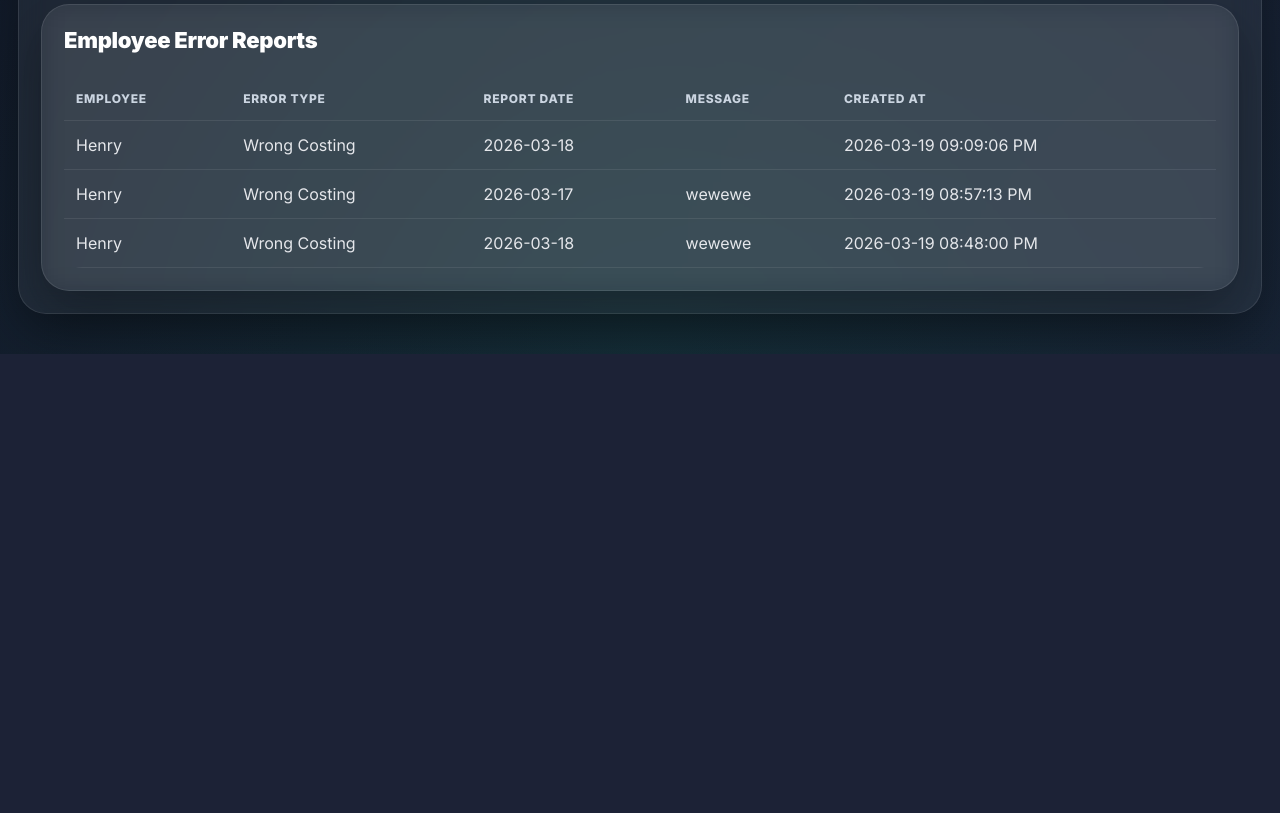
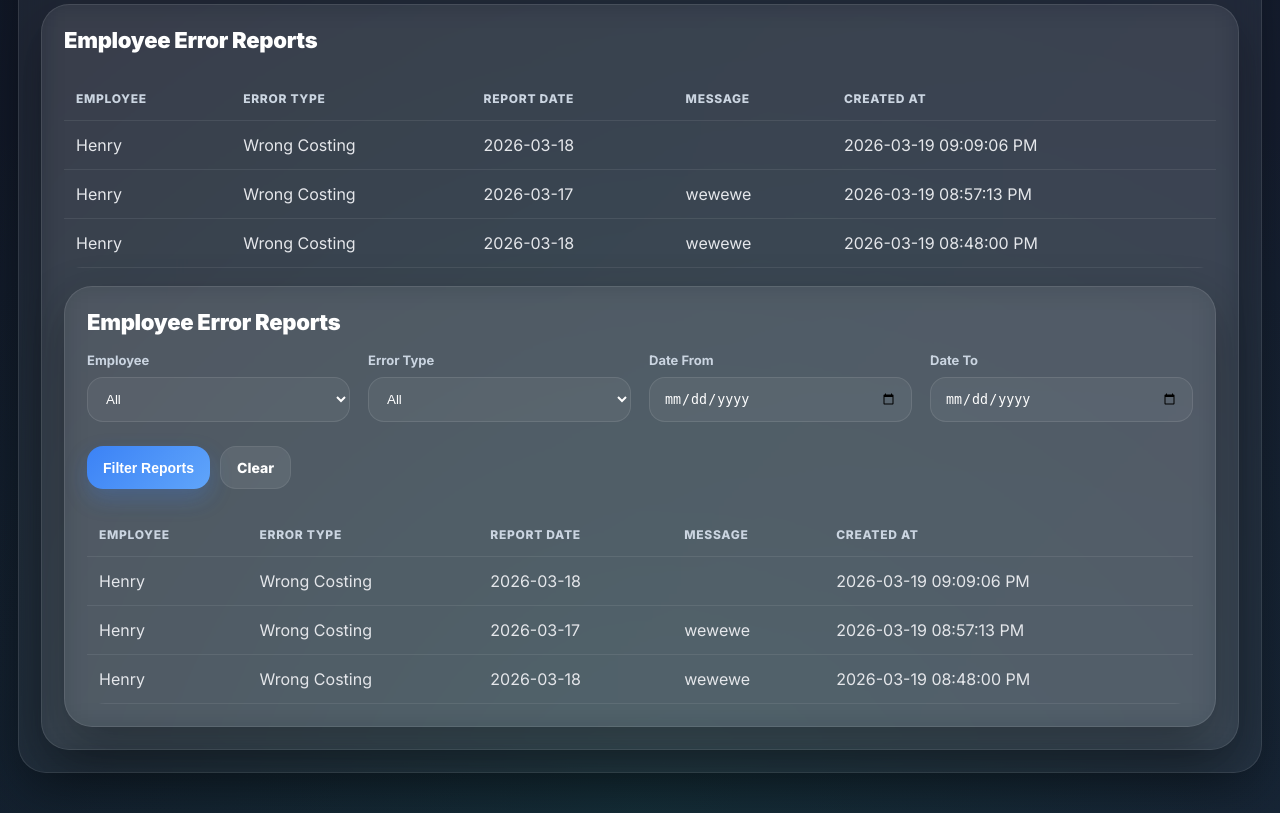
Before and after one commit to henryacosta401-prog/attendance-web, a Flask app: page /admin in a window 1280 px wide. Shown: the part 2252-3065 px from the top of the page. Before the commit the page ends 2605 px from the top, so only its background shows below. Run offline with Flask 3, Linux system fonts and the light colour scheme; a user stored in the database is signed in; data comes from the database, SQL or seed files in the repository; tables that the repository leaves empty hold one stand-in row (values such as "Sample post"); grey boxes labelled with a size stand in for pictures from a placeholder-image service; some libraries are stand-ins or nearby versions.

Commit message:
Add employee error reports table and better log details

```diff
--- a/app.py
+++ b/app.py
@@ -1109,6 +1109,11 @@ def admin_dashboard():
     status_filter = request.args.get("status", "").strip()
     search = request.args.get("search", "").strip()
 
+    report_employee = request.args.get("report_employee", "").strip()
+    report_type = request.args.get("report_type", "").strip()
+    report_date_from = request.args.get("report_date_from", "").strip()
+    report_date_to = request.args.get("report_date_to", "").strip()
+
     employees = get_admin_employee_rows(status_filter=status_filter, search=search)
     all_users = fetchall("""
         SELECT * FROM users
@@ -1124,13 +1129,33 @@ def admin_dashboard():
         LIMIT 25
     """)
 
-    reports = fetchall("""
+    report_sql = """
         SELECT r.*, u.full_name
         FROM incident_reports r
         LEFT JOIN users u ON u.id = r.user_id
-        ORDER BY r.id DESC
-        LIMIT 30
-    """)
+        WHERE 1=1
+    """
+    report_params = []
+
+    if report_employee:
+        report_sql += " AND r.user_id = ?"
+        report_params.append(report_employee)
+
+    if report_type:
+        report_sql += " AND LOWER(r.error_type) = ?"
+        report_params.append(report_type.lower())
+
+    if report_date_from:
+        report_sql += " AND COALESCE(r.report_date, r.incident_date) >= ?"
+        report_params.append(report_date_from)
+
+    if report_date_to:
+        report_sql += " AND COALESCE(r.report_date, r.incident_date) <= ?"
+        report_params.append(report_date_to)
+
+    report_sql += " ORDER BY r.id DESC LIMIT 100"
+
+    reports = fetchall(report_sql, report_params)
 
     late_today_row = fetchone("""
         SELECT COUNT(*) AS cnt
@@ -1157,7 +1182,11 @@ def admin_dashboard():
         reports=reports,
         stats=stats,
         status_filter=status_filter,
-        search=search
+        search=search,
+        report_employee=report_employee,
+        report_type=report_type,
+        report_date_from=report_date_from,
+        report_date_to=report_date_to
     )
 
 
--- a/templates/admin_dashboard.html
+++ b/templates/admin_dashboard.html
@@ -296,5 +296,84 @@ document.addEventListener("DOMContentLoaded", function () {
     {% else %}
         <p class="muted">No error reports yet.</p>
     {% endif %}
+<div class="card soft" style="margin-top:18px;">
+    <div class="section-title">Employee Error Reports</div>
+
+    <form method="GET" action="{{ url_for('admin_dashboard') }}" class="grid grid-4" style="margin-bottom:14px;">
+        <input type="hidden" name="search" value="{{ search }}">
+        <input type="hidden" name="status" value="{{ status_filter }}">
+
+        <div>
+            <label>Employee</label>
+            <select name="report_employee" class="input">
+                <option value="">All</option>
+                {% for emp in employees %}
+                    <option value="{{ emp.id }}" {% if report_employee == emp.id|string %}selected{% endif %}>
+                        {{ emp.full_name }}
+                    </option>
+                {% endfor %}
+            </select>
+        </div>
+
+        <div>
+            <label>Error Type</label>
+            <select name="report_type" class="input">
+                <option value="">All</option>
+                <option value="Wrong Costing" {% if report_type == "Wrong Costing" %}selected{% endif %}>Wrong Costing</option>
+                <option value="Wrong Pricing" {% if report_type == "Wrong Pricing" %}selected{% endif %}>Wrong Pricing</option>
+                <option value="Wrong Details" {% if report_type == "Wrong Details" %}selected{% endif %}>Wrong Details</option>
+                <option value="Absent" {% if report_type == "Absent" %}selected{% endif %}>Absent</option>
+                <option value="Wrong QA" {% if report_type == "Wrong QA" %}selected{% endif %}>Wrong QA</option>
+                <option value="Wrong Fulfillment" {% if report_type == "Wrong Fulfillment" %}selected{% endif %}>Wrong Fulfillment</option>
+                <option value="Other" {% if report_type == "Other" %}selected{% endif %}>Other</option>
+            </select>
+        </div>
+
+        <div>
+            <label>Date From</label>
+            <input type="date" name="report_date_from" class="input" value="{{ report_date_from }}">
+        </div>
+
+        <div>
+            <label>Date To</label>
+            <input type="date" name="report_date_to" class="input" value="{{ report_date_to }}">
+        </div>
+
+        <div style="grid-column: 1 / -1; display:flex; gap:10px; margin-top:6px;">
+            <button class="btn btn-primary" type="submit">Filter Reports</button>
+            <a class="btn btn-dark" href="{{ url_for('admin_dashboard') }}">Clear</a>
+        </div>
+    </form>
+
+    {% if reports %}
+        <div class="table-wrap">
+            <table>
+                <thead>
+                    <tr>
+                        <th>Employee</th>
+                        <th>Error Type</th>
+                        <th>Report Date</th>
+                        <th>Message</th>
+                        <th>Created At</th>
+                    </tr>
+                </thead>
+                <tbody>
+                    {% for report in reports %}
+                    <tr>
+                        <td>
+                            {{ report.full_name if report.full_name else report.employee_name if report.employee_name else 'Unknown' }}
+                        </td>
+                        <td>{{ report.error_type }}</td>
+                        <td>{{ report.report_date if report.report_date else report.incident_date }}</td>
+                        <td>{{ report.message }}</td>
+                        <td>{{ format_datetime_12h(report.created_at) }}</td>
+                    </tr>
+                    {% endfor %}
+                </tbody>
+            </table>
+        </div>
+    {% else %}
+        <p class="muted">No error reports yet.</p>
+    {% endif %}
 </div>
 {% endblock %}
```
